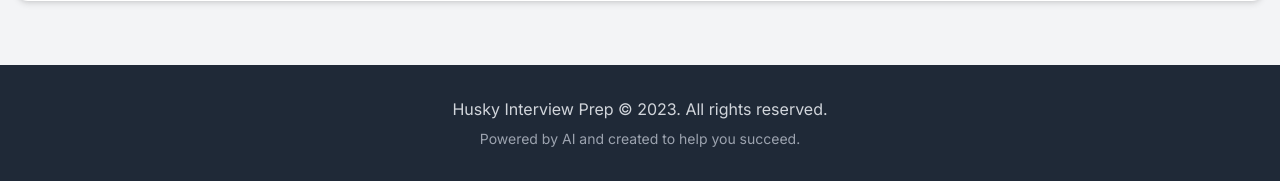
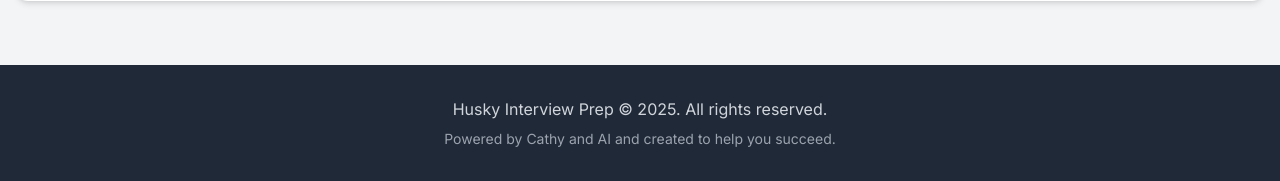
Before and after one commit to cathyfu1215/huskyinterviewprep, a Flask app: page / in a window 1280 px wide. Shown: the part 1007-1188 px from the top of the page. Run offline with Flask 3, Linux system fonts and the light colour scheme; some libraries are stand-ins or nearby versions.

Commit message:
modified footer

```diff
--- a/flask_app.py
+++ b/flask_app.py
@@ -1281,8 +1281,8 @@ if __name__ == "__main__":
         <!-- Footer -->
         <footer class="bg-gray-800 py-8 px-4 text-center">
             <div class="container">
-                <p class="text-gray-300">Husky Interview Prep © 2023. All rights reserved.</p>
-                <p class="text-gray-400 text-sm mt-2">Powered by AI and created to help you succeed.</p>
+                <p class="text-gray-300">Husky Interview Prep © 2025. All rights reserved.</p>
+                <p class="text-gray-400 text-sm mt-2">Powered by Cathy and AI and created to help you succeed.</p>
             </div>
         </footer>
     </div>
--- a/templates/index.html
+++ b/templates/index.html
@@ -494,8 +494,8 @@
         <!-- Footer -->
         <footer class="bg-gray-800 py-8 px-4 text-center">
             <div class="container">
-                <p class="text-gray-300">Husky Interview Prep © 2023. All rights reserved.</p>
-                <p class="text-gray-400 text-sm mt-2">Powered by AI and created to help you succeed.</p>
+                <p class="text-gray-300">Husky Interview Prep © 2025. All rights reserved.</p>
+                <p class="text-gray-400 text-sm mt-2">Powered by Cathy and AI and created to help you succeed.</p>
             </div>
         </footer>
     </div>
```
